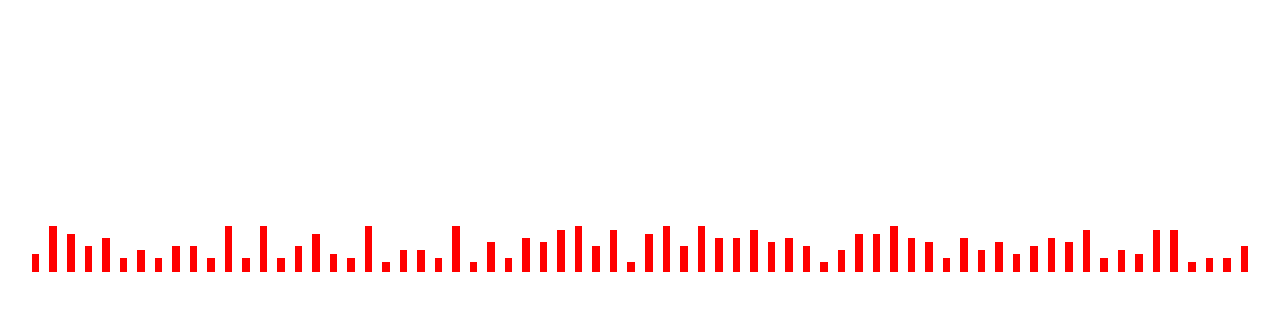
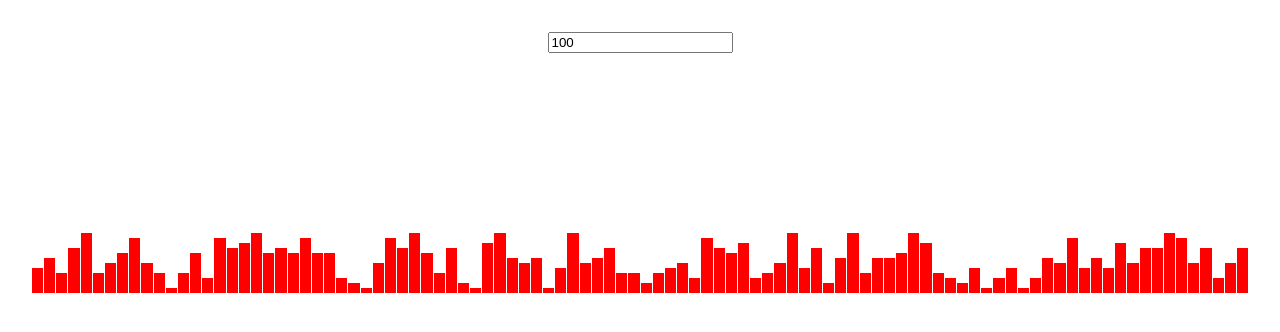
Before and after one commit to williameliasson-dev/sorting-algo, a React (Vite) app: page / in a window 1280 px wide. Shown: the top 332 px of the page. Built offline with nearby package versions, Linux system fonts and the light colour scheme.

Commit message:
visual feedback

```diff
--- a/index.html
+++ b/index.html
@@ -4,7 +4,7 @@
     <meta charset="UTF-8" />
     <link rel="icon" type="image/svg+xml" href="/vite.svg" />
     <meta name="viewport" content="width=device-width, initial-scale=1.0" />
-    <title>Vite + React</title>
+    <title>Sorting</title>
   </head>
   <body>
     <div id="root"></div>
--- a/src/App.jsx
+++ b/src/App.jsx
@@ -4,11 +4,12 @@ import "./App.css";
 import Sticks from "./components/Sticks/Sticks";
 
 function App() {
-  const [count, setCount] = useState(0);
+  const [amount, setAmount] = useState(100);
 
   return (
     <div>
-      <Sticks amount={70} />
+      <input value={amount} onChange={(e) => setAmount(e.target.value)}></input>
+      <Sticks amount={amount} />
     </div>
   );
 }
--- a/src/components/Sticks/Sticks.css
+++ b/src/components/Sticks/Sticks.css
@@ -4,7 +4,7 @@
   align-items: flex-end;
   background-color: rgb(255, 255, 255);
   height: 30vh;
-  gap: 10px;
+  gap: 1px;
 }
 
 .stick {
--- a/src/components/Sticks/Sticks.jsx
+++ b/src/components/Sticks/Sticks.jsx
@@ -1,17 +1,21 @@
-import React, { useState } from "react";
+import React, { useState, useEffect } from "react";
 import "./Sticks.css";
 
 const Sticks = (props) => {
   const [renderSticks, setRenderSticks] = useState([]);
-  console.log(Math.floor(Math.random() * 10));
 
-  for (let i = 0; i < props.amount; i++) {
-    const stick = {
-      height: Math.floor(Math.random() * 10) * 4 + 10,
-    };
+  useEffect(() => {
+    let stickObjects = [];
 
-    renderSticks.push(stick);
-  }
+    for (let i = 0; i < props.amount; i++) {
+      const stick = {
+        height: Math.floor(Math.random() * 12) * 5 + 5,
+      };
+      stickObjects = [...stickObjects, stick];
+    }
+
+    setRenderSticks(stickObjects);
+  }, [props.amount]);
 
   console.log(renderSticks);
 
```
